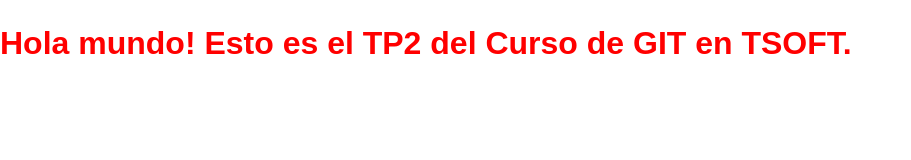
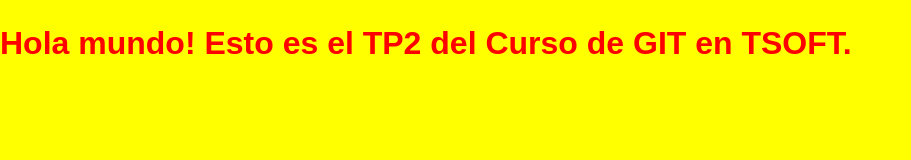
Before and after one commit to guidopaparua/BC14-GIT-TP2, a plain HTML site: page index.html in a window 1280 px wide. Shown: the whole page, without its empty margins (0-911 px from the left). Drawn offline with nearby package versions, Linux system fonts and the light colour scheme.

Commit message:
Se actualiza el color de fondo

```diff
--- a/css/main.css
+++ b/css/main.css
@@ -4,6 +4,10 @@
     color: #222;
     font-size: 1em;
     line-height: 1.4;
+}
+
+body {
+    background-color: yellow;
 }
 
 h1 {
--- a/index.html
+++ b/index.html
@@ -18,7 +18,7 @@
             <p class="browserupgrade">You are using an <strong>outdated</strong> browser. Please <a href="http://browsehappy.com/">upgrade your browser</a> to improve your experience.</p>
         <![endif]-->
 
-        <h1 style="background-image: url('/">Hola mundo! Esto es el TP2 del Curso de GIT en TSOFT.</h1>
+        <h1>Hola mundo! Esto es el TP2 del Curso de GIT en TSOFT.</h1>
 
         <script src="//ajax.googleapis.com/ajax/libs/jquery/1.11.2/jquery.min.js"></script>
         <script>window.jQuery || document.write('<script src="js/vendor/jquery-1.11.2.min.js"><\/script>')</script>
```
